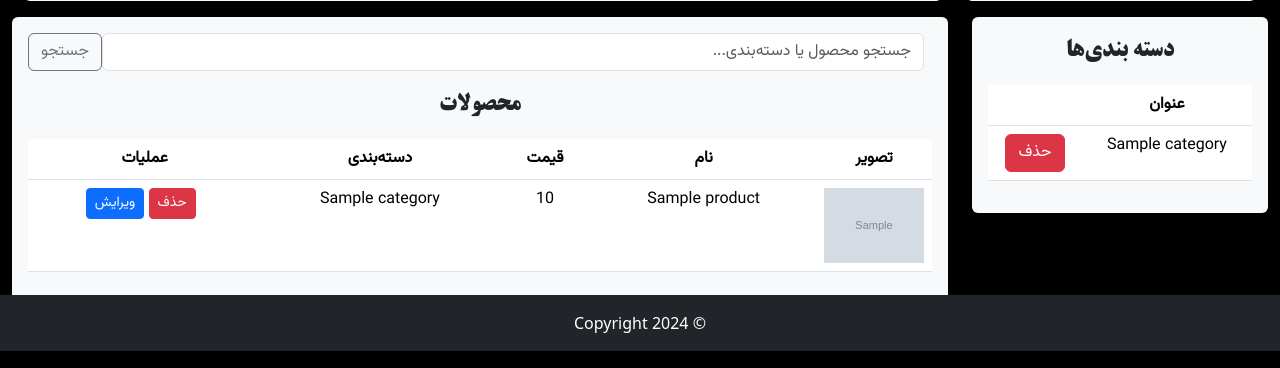
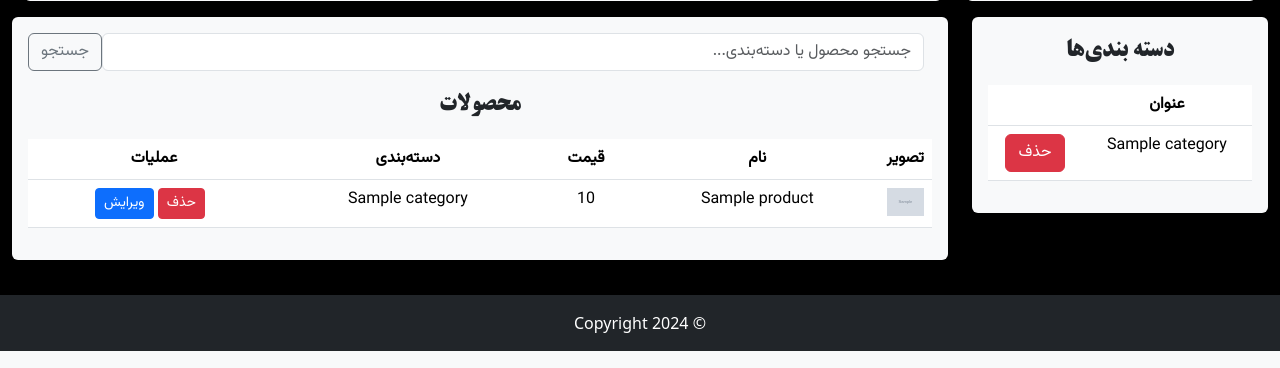
Before and after one commit to Behnaz81/CoffeShopMenu, a Django app: page /dashboard/ in a window 1280 px wide. Shown: the part 449-817 px from the top of the page. Run offline with Django 5.2, Linux system fonts and the light colour scheme; a user stored in the database is signed in; tables that the repository leaves empty hold one stand-in row (values such as "Sample post"); grey boxes marked "Sample" are stand-in pictures.

Commit message:
dashboard was modified

```diff
--- a/core/templates/core/dashboard.html
+++ b/core/templates/core/dashboard.html
@@ -138,8 +138,8 @@
           <tbody>
             {% for product in products %}
             <tr>
-              <td style="width: 10%;">
-                <img class="img-fluid" src="{{ product.image.url }}" alt="{{ product.name }}" style="max-width: 100px;" />
+              <td style="width: 5%;">
+                <img class="img-fluid" src="{{ product.image.url }}" alt="{{ product.name }}"/>
               </td>
               <td>{{ product.name }}</td>
               <td>{{ product.price|intcomma }}</td>
```
